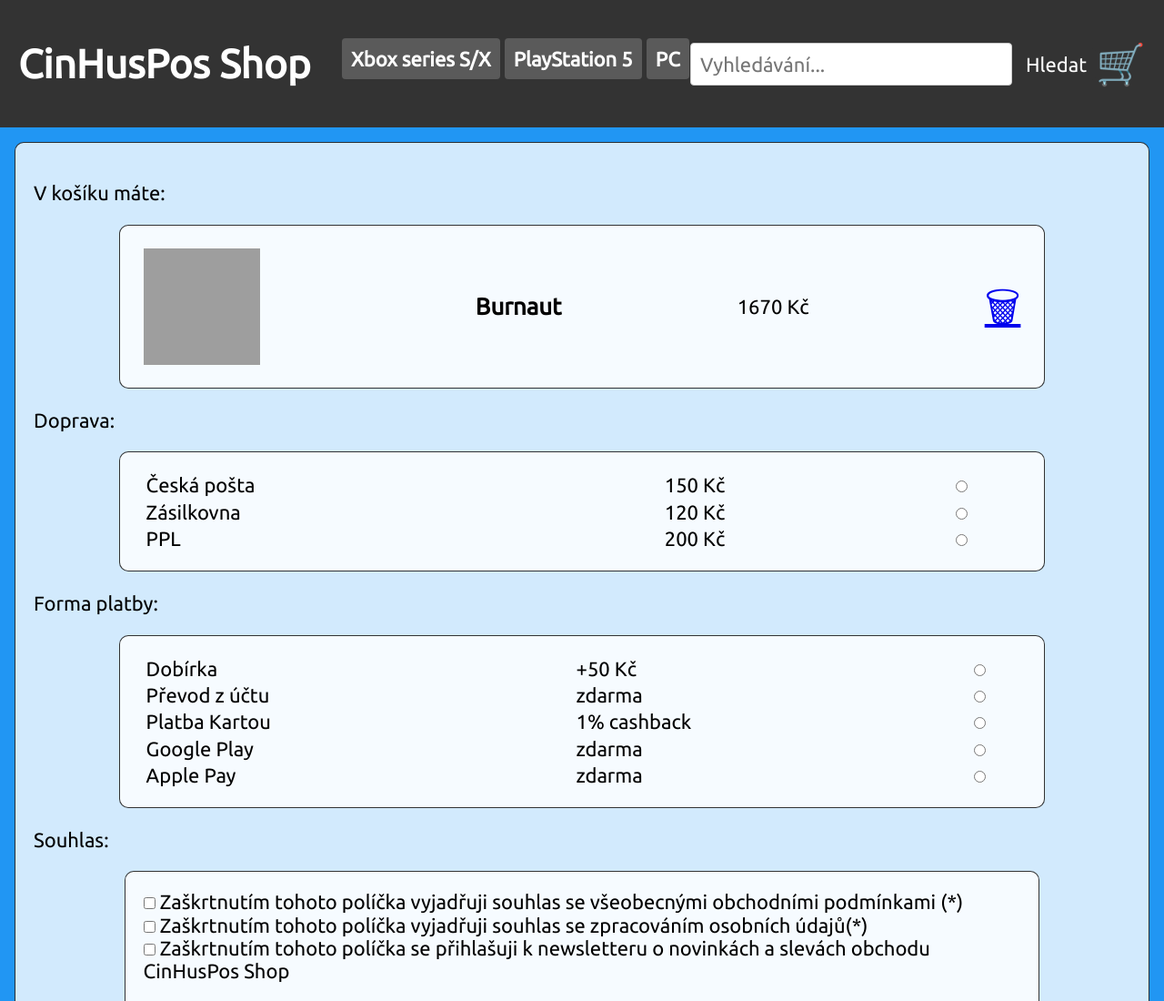
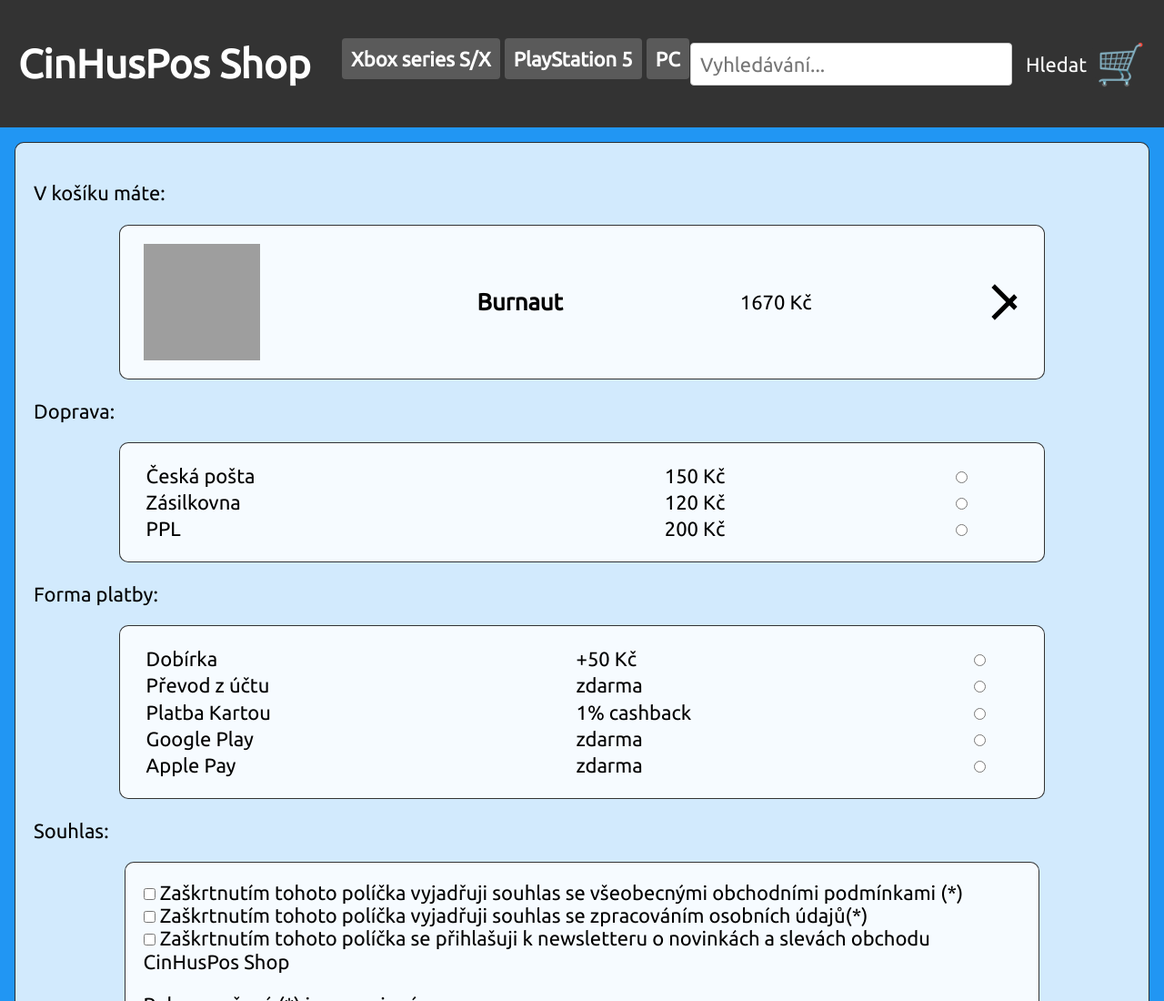
Before and after one commit to xcinda/webdesign, a plain HTML site: page kosik.html in a window 1280 px wide. Shown: the top 1100 px of the page at 91% size. Drawn offline with Linux system fonts and the light colour scheme; grey boxes are pictures that could not be loaded.

Commit message:
kosik.html - krizek

```diff
--- a/kosik.html
+++ b/kosik.html
@@ -39,9 +39,11 @@
                 <img src="https://picsum.photos/id/133/1200/600">
                 <h3>Burnaut </h3>
                 <p>1670 Kč</p>
-                <a href="index.html" class="ikona">
-                    <p>&#128465;</p>
-                </a>
+                <div class="kosikkrizek">
+                    <div class="kriz1"></div>
+                    <div class="kriz2"></div>
+                    <div class="kriz3"></div>
+                </div>
             </article>
             <p>Doprava:</p>
             <article class="design kosik-doprava">
--- a/style.css
+++ b/style.css
@@ -100,6 +100,32 @@ nav ul li {
 }
 
 .krizek .bar3 {
+    transform: translate(0, -11px) rotate(45deg);
+}
+
+.kosikkrizek {
+    display: inline-block;
+    cursor: pointer;
+}
+
+.kriz1,
+.krizodd,
+.kriz2 {
+    width: 35px;
+    height: 5px;
+    background-color: #000000;
+    margin: 6px 0;
+}
+
+.kriz1 {
+    transform: translate(0, 11px) rotate(-45deg);
+}
+
+.krizodd {
+    opacity: 0;
+}
+
+.kriz2 {
     transform: translate(0, -11px) rotate(45deg);
 }
 
@@ -332,7 +358,7 @@ h1 {
 }
 
 @media screen and (min-width: 850px) {
-    .menutlacitko {
+    .hlavicka .menutlacitko {
         display: none;
     }
 
```
